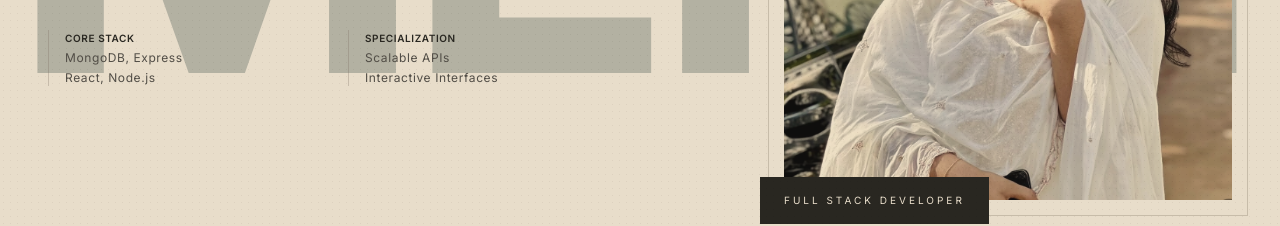
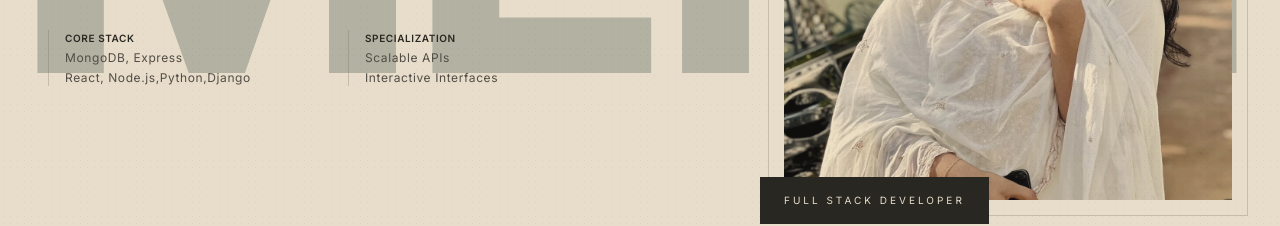
Before and after one commit to krishnapriya1608/PORTFOLIO-KRISHNAPRIYA, a React (Vite) app: page / in a window 1280 px wide. Shown: the part 480-706 px from the top of the page. Built offline with nearby package versions, Linux system fonts and the light colour scheme; the HTML template or start-up script is replaced by a standard one.

Commit message:
first commit

```diff
--- a/src/components/Hero.jsx
+++ b/src/components/Hero.jsx
@@ -158,7 +158,7 @@ export default function EditorialBanner() {
                   Core Stack
                 </p>
                 <p>MongoDB, Express</p>
-                <p>React, Node.js</p>
+                <p>React, Node.js,Python,Django</p>
               </div>
               <div className="gsap-specs gsap-fade border-l border-[#7a6e5f]/30 pl-4 space-y-1">
                 <p className="font-semibold uppercase text-[10px] text-[#292721]">
```
